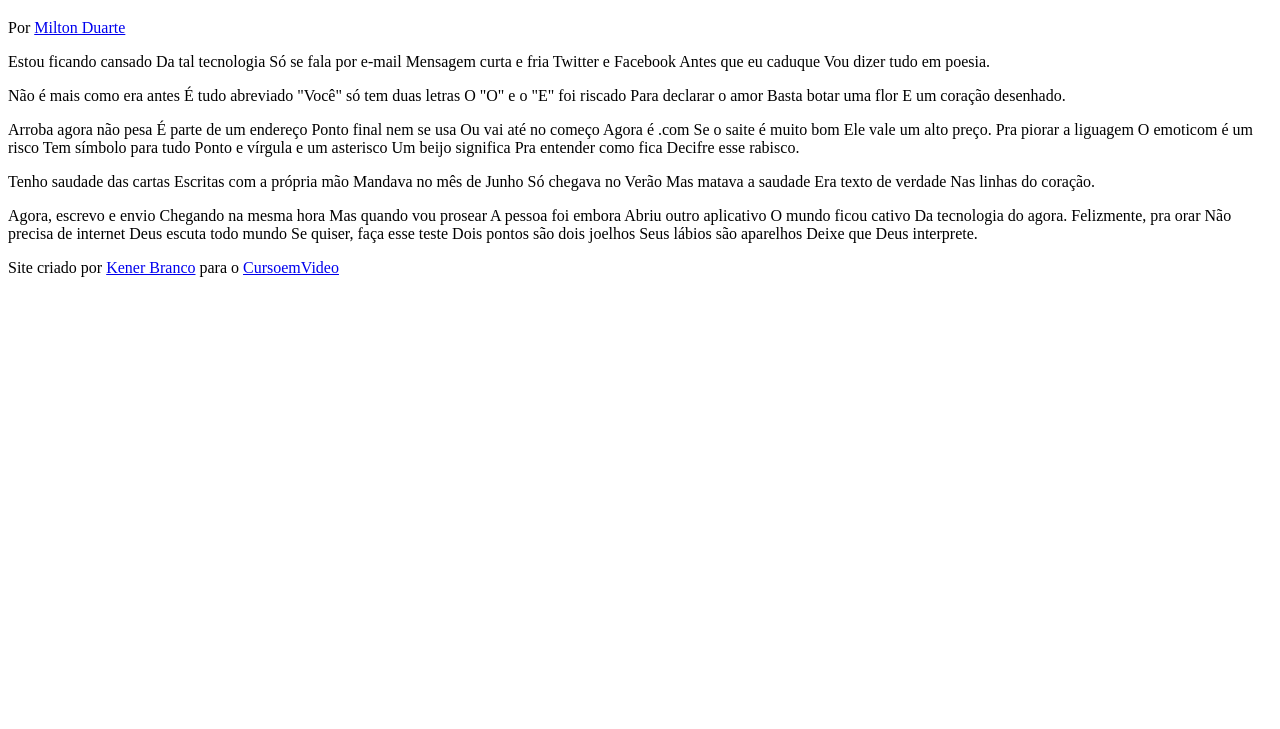
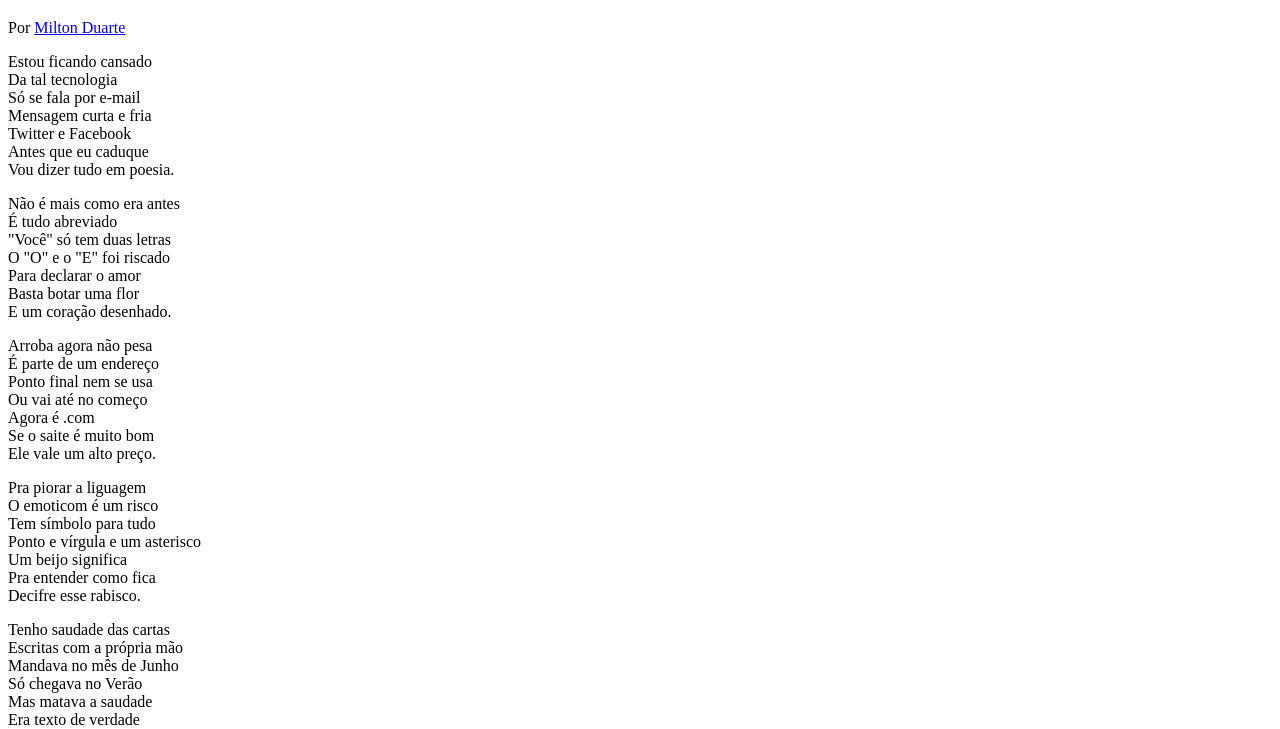
Before and after one commit to kenerbranco/cev-html-css, a plain HTML site: page desafios/d012/index.html in a window 1280 px wide. Shown: the part 61-790 px from the top of the page. Drawn offline with Linux system fonts and the light colour scheme.

Commit message:
finalizado html desafio 12

```diff
--- /dev/null
+++ b/desafios/d012/estilo/style.css
@@ -0,0 +1,9 @@
+@charset "UTF-8";
+
+@import url('https://fonts.googleapis.com/css2?family=Passion+One:wght@400;700;900&display=swap');
+@import url('https://fonts.googleapis.com/css2?family=Sriracha&display=swap');
+
+:root {
+    --fonte-padrao: 'Sriracha', cursive;
+    --fonte-destaque: 'Passion One', cursive;
+}
--- a/desafios/d012/index.html
+++ b/desafios/d012/index.html
@@ -4,82 +4,92 @@
     <meta charset="UTF-8">
     <meta http-equiv="X-UA-Compatible" content="IE=edge">
     <meta name="viewport" content="width=device-width, initial-scale=1.0">
+    <link rel="shortcut icon" href="imagens/favicon.ico" type="image/x-icon">
+    <link rel="stylesheet" href="estilo/style.css">
     <title>Cordel Moderno</title>
 </head>
 <body>
     <header>
-        <h1>Cordel Moderno</h1>
-        <p>Por <a href="https://www.recantodasletras.com.br/poesias/3186743" target="_blank" rel="external">Milton Duarte</a></p>
+        <h1>
+            Cordel Moderno
+        </h1>
+        <p>
+            Por <a href="https://www.recantodasletras.com.br/poesias/3186743" target="_blank" rel="external">Milton Duarte</a>
+        </p>
     </header>
     <main>
         <section>
                 <p>
-                Estou ficando cansado
-                Da tal tecnologia
-                Só se fala por e-mail
-                Mensagem curta e fria
-                Twitter e Facebook
-                Antes que eu caduque
+                    Estou ficando cansado <br>
+                    Da tal tecnologia <br>
+                    Só se fala por e-mail <br>
+                    Mensagem curta e fria <br>
+                    Twitter e Facebook <br>
+                    Antes que eu caduque <br>
                     Vou dizer tudo em poesia.
                 </p>
         </section>
         <section>
                 <p>
-                Não é mais como era antes
-                É tudo abreviado
-                "Você" só tem duas letras
-                O "O" e o "E" foi riscado
-                Para declarar o amor
-                Basta botar uma flor
+                    Não é mais como era antes <br>
+                    É tudo abreviado <br>
+                    "Você" só tem duas letras <br>
+                    O "O" e o "E" foi riscado <br>
+                    Para declarar o amor <br>
+                    Basta botar uma flor <br>
                     E um coração desenhado.
                 </p>
         </section>
         <section>
                 <p>
-                Arroba agora não pesa
-                É parte de um endereço
-                Ponto final nem se usa
-                Ou vai até no começo
-                Agora é .com
-                Se o saite é muito bom
+                    Arroba agora não pesa <br>
+                    É parte de um endereço <br>
+                    Ponto final nem se usa <br>
+                    Ou vai até no começo <br>
+                    Agora é .com <br>
+                    Se o saite é muito bom <br>
                     Ele vale um alto preço.
+                </p>
 
-                Pra piorar a liguagem
-                O emoticom é um risco
-                Tem símbolo para tudo
-                Ponto e vírgula e um asterisco
-                Um beijo significa
-                Pra entender como fica
+                <p>
+                    Pra piorar a liguagem <br>
+                    O emoticom é um risco <br>
+                    Tem símbolo para tudo <br>
+                    Ponto e vírgula e um asterisco <br>
+                    Um beijo significa <br>
+                    Pra entender como fica <br>
                     Decifre esse rabisco.
                 </p>
         </section>
         <section>
                 <p>
-                Tenho saudade das cartas
-                Escritas com a própria mão
-                Mandava no mês de Junho
-                Só chegava no Verão
-                Mas matava a saudade
-                Era texto de verdade
+                    Tenho saudade das cartas <br>
+                    Escritas com a própria mão <br>
+                    Mandava no mês de Junho <br>
+                    Só chegava no Verão <br>
+                    Mas matava a saudade <br>
+                    Era texto de verdade <br>
                     Nas linhas do coração.
                 </p>
         </section>
         <section>
                 <p>
-                Agora, escrevo e envio
-                Chegando na mesma hora
-                Mas quando vou prosear
-                A pessoa foi embora
-                Abriu outro aplicativo
-                O mundo ficou cativo
+                    Agora, escrevo e envio <br>
+                    Chegando na mesma hora <br>
+                    Mas quando vou prosear <br>
+                    A pessoa foi embora <br>
+                    Abriu outro aplicativo <br>
+                    O mundo ficou cativo <br>
                     Da tecnologia do agora.
+                </p>
 
-                Felizmente, pra orar
-                Não precisa de internet
-                Deus escuta todo mundo
-                Se quiser, faça esse teste
-                Dois pontos são dois joelhos
-                Seus lábios são aparelhos
+                <p>
+                    Felizmente, pra orar <br>
+                    Não precisa de internet <br>
+                    Deus escuta todo mundo <br>
+                    Se quiser, faça esse teste <br>
+                    Dois pontos são dois joelhos <br>
+                    Seus lábios são aparelhos <br>
                     Deixe que Deus interprete.
                 </p>
         </section>
```
Also changed, not shown: desafios/d012/imagens/favicon.ico (added). Lines whose indentation alone changed are shown as unchanged.
